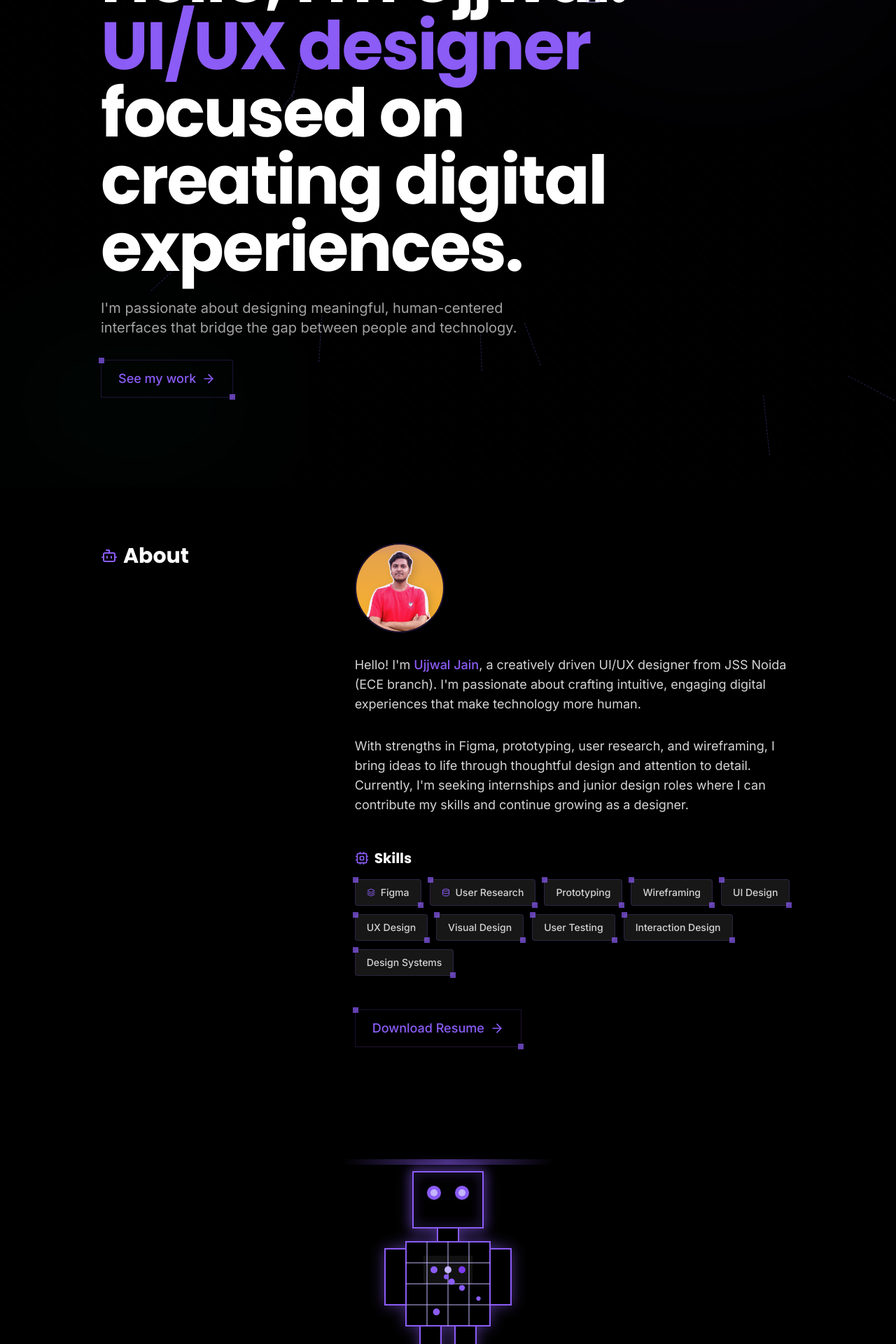
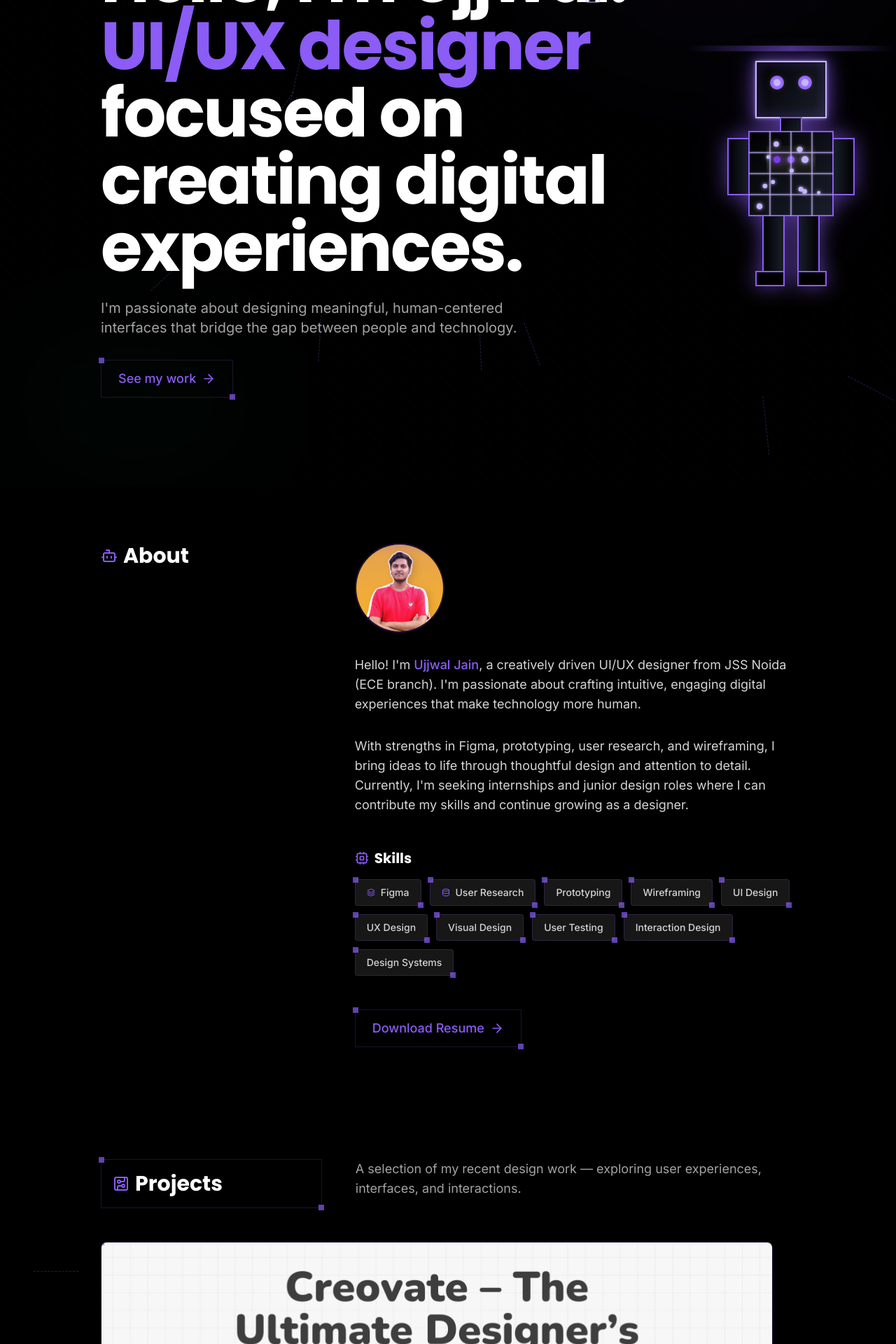
Before and after one commit to ujjwaljain91/ujjwal-design-portfolio, a React (Vite) app: page / in a window 1280 px wide. Shown: the part 220-2140 px from the top of the page at 70% size. Built offline with nearby package versions, Linux system fonts and the light colour scheme.

Commit message:
Enhance robot component appearance
Improved the visual appearance of the robot component and integrated it into the hero section. The robot is now hidden when the website is scrolled, similar to the reference website.

```diff
--- a/src/components/Robot.tsx
+++ b/src/components/Robot.tsx
@@ -1,10 +1,24 @@
 
-import React, { useEffect, useRef } from 'react';
+import React, { useEffect, useRef, useState } from 'react';
 
 const Robot = () => {
   const canvasRef = useRef<HTMLCanvasElement>(null);
+  const [opacity, setOpacity] = useState(1);
 
   useEffect(() => {
+    // Add scroll listener to control visibility
+    const handleScroll = () => {
+      const scrolled = window.scrollY;
+      // Gradually decrease opacity as user scrolls (0-300px)
+      if (scrolled < 300) {
+        setOpacity(1 - scrolled / 300);
+      } else {
+        setOpacity(0);
+      }
+    };
+
+    window.addEventListener('scroll', handleScroll);
+
     const canvas = canvasRef.current;
     if (!canvas) return;
 
@@ -15,32 +29,40 @@ const Robot = () => {
     canvas.width = 300;
     canvas.height = 400;
 
-    // Colors that match the website theme
+    // Enhanced colors with gradients
     const purpleMain = '#8B5CF6';
     const purpleLight = '#C4B5FD';
+    const purpleDark = '#7C3AED';
     const blackBg = '#000000';
-    const purpleDark = '#7C3AED';
+    const glowColor = '#D6BCFA';
 
-    // Draw the robot
+    // Draw the robot with enhanced visuals
     const drawRobot = () => {
       // Clear canvas
       ctx.clearRect(0, 0, canvas.width, canvas.height);
 
-      // Head
-      ctx.fillStyle = blackBg;
+      // Head with gradient
+      const headGradient = ctx.createLinearGradient(100, 50, 200, 130);
+      headGradient.addColorStop(0, blackBg);
+      headGradient.addColorStop(1, '#1A1F2C');
+
+      ctx.fillStyle = headGradient;
       ctx.fillRect(100, 50, 100, 80);
 
-      // Purple glow around head
+      // Purple glow effect around head
       ctx.shadowColor = purpleMain;
       ctx.shadowBlur = 15;
-      ctx.strokeStyle = purpleMain;
+      ctx.strokeStyle = purpleLight;
       ctx.lineWidth = 2;
       ctx.strokeRect(100, 50, 100, 80);
 
       // Reset shadow
       ctx.shadowBlur = 0;
 
-      // Eyes
+      // Eyes with animated glow
+      const pulseIntensity = Math.sin(Date.now() / 500) * 0.5 + 0.5;
+
+      // Main eye circles
       ctx.fillStyle = purpleMain;
       ctx.beginPath();
       ctx.arc(130, 80, 10, 0, Math.PI * 2);
@@ -49,9 +71,9 @@ const Robot = () => {
       ctx.arc(170, 80, 10, 0, Math.PI * 2);
       ctx.fill();
 
-      // Eye glow
-      ctx.shadowColor = purpleMain;
-      ctx.shadowBlur = 8;
+      // Eye glow with animation
+      ctx.shadowColor = glowColor;
+      ctx.shadowBlur = 8 + pulseIntensity * 5;
       ctx.fillStyle = purpleLight;
       ctx.beginPath();
       ctx.arc(130, 80, 5, 0, Math.PI * 2);
@@ -64,57 +86,92 @@ const Robot = () => {
       ctx.shadowBlur = 0;
 
       // Neck
-      ctx.fillStyle = blackBg;
+      const neckGradient = ctx.createLinearGradient(135, 130, 165, 150);
+      neckGradient.addColorStop(0, blackBg);
+      neckGradient.addColorStop(1, '#1A1F2C');
+
+      ctx.fillStyle = neckGradient;
       ctx.fillRect(135, 130, 30, 20);
       ctx.strokeStyle = purpleMain;
       ctx.lineWidth = 2;
       ctx.strokeRect(135, 130, 30, 20);
 
-      // Body
-      ctx.fillStyle = blackBg;
+      // Body with gradient
+      const bodyGradient = ctx.createLinearGradient(90, 150, 210, 270);
+      bodyGradient.addColorStop(0, blackBg);
+      bodyGradient.addColorStop(1, '#1A1F2C');
+
+      ctx.fillStyle = bodyGradient;
       ctx.fillRect(90, 150, 120, 120);
       ctx.strokeStyle = purpleMain;
       ctx.lineWidth = 2;
       ctx.strokeRect(90, 150, 120, 120);
 
-      // Control panel
-      ctx.fillStyle = '#111111';
+      // Control panel with metallic effect
+      const panelGradient = ctx.createLinearGradient(115, 170, 115, 210);
+      panelGradient.addColorStop(0, '#111111');
+      panelGradient.addColorStop(0.5, '#2A2A2A');
+      panelGradient.addColorStop(1, '#111111');
+
+      ctx.fillStyle = panelGradient;
       ctx.fillRect(115, 170, 70, 40);
 
-      // Lights on control panel
-      const lightColors = [purpleMain, purpleLight, purpleDark];
+      // Animated lights on control panel
+      const lightColors = [purpleDark, purpleMain, purpleLight];
       for (let i = 0; i < 3; i++) {
+        const pulseOffset = Math.sin(Date.now() / 400 + i) * 0.5 + 0.5;
+
+        ctx.shadowColor = lightColors[i % 3];
+        ctx.shadowBlur = 5 + pulseOffset * 5;
         ctx.fillStyle = lightColors[i % 3];
         ctx.beginPath();
         ctx.arc(130 + i * 20, 190, 5, 0, Math.PI * 2);
         ctx.fill();
       }
 
-      // Arms
+      ctx.shadowBlur = 0;
+
+      // Arms with gradients
       // Left arm
-      ctx.fillStyle = blackBg;
+      const leftArmGradient = ctx.createLinearGradient(60, 160, 90, 160);
+      leftArmGradient.addColorStop(0, blackBg);
+      leftArmGradient.addColorStop(1, '#1A1F2C');
+
+      ctx.fillStyle = leftArmGradient;
       ctx.fillRect(60, 160, 30, 80);
       ctx.strokeStyle = purpleMain;
       ctx.lineWidth = 2;
       ctx.strokeRect(60, 160, 30, 80);
 
       // Right arm
-      ctx.fillStyle = blackBg;
+      const rightArmGradient = ctx.createLinearGradient(210, 160, 240, 160);
+      rightArmGradient.addColorStop(0, '#1A1F2C');
+      rightArmGradient.addColorStop(1, blackBg);
+
+      ctx.fillStyle = rightArmGradient;
       ctx.fillRect(210, 160, 30, 80);
       ctx.strokeStyle = purpleMain;
       ctx.lineWidth = 2;
       ctx.strokeRect(210, 160, 30, 80);
 
-      // Legs
+      // Legs with gradients
       // Left leg
-      ctx.fillStyle = blackBg;
+      const leftLegGradient = ctx.createLinearGradient(110, 270, 140, 270);
+      leftLegGradient.addColorStop(0, blackBg);
+      leftLegGradient.addColorStop(1, '#1A1F2C');
+
+      ctx.fillStyle = leftLegGradient;
       ctx.fillRect(110, 270, 30, 80);
       ctx.strokeStyle = purpleMain;
       ctx.lineWidth = 2;
       ctx.strokeRect(110, 270, 30, 80);
 
       // Right leg
-      ctx.fillStyle = blackBg;
+      const rightLegGradient = ctx.createLinearGradient(160, 270, 190, 270);
+      rightLegGradient.addColorStop(0, '#1A1F2C');
+      rightLegGradient.addColorStop(1, blackBg);
+
+      ctx.fillStyle = rightLegGradient;
       ctx.fillRect(160, 270, 30, 80);
       ctx.strokeStyle = purpleMain;
       ctx.lineWidth = 2;
@@ -133,11 +190,13 @@ const Robot = () => {
       ctx.lineWidth = 2;
       ctx.strokeRect(160, 350, 40, 20);
 
-      // Circuit lines on body
+      // Enhanced circuit lines on body with glow effect
+      ctx.shadowColor = purpleLight;
+      ctx.shadowBlur = 3;
       ctx.strokeStyle = purpleLight;
       ctx.lineWidth = 1;
 
-      // Horizontal lines
+      // Horizontal circuit lines
       for (let i = 1; i < 4; i++) {
         ctx.beginPath();
         ctx.moveTo(90, 150 + i * 30);
@@ -145,7 +204,7 @@ const Robot = () => {
         ctx.stroke();
       }
 
-      // Vertical lines
+      // Vertical circuit lines
       for (let i = 1; i < 4; i++) {
         ctx.beginPath();
         ctx.moveTo(90 + i * 30, 150);
@@ -153,50 +212,53 @@ const Robot = () => {
         ctx.stroke();
       }
 
-      // Add some tech dots
-      ctx.fillStyle = purpleMain;
-      for (let i = 0; i < 5; i++) {
+      // Add more detailed tech effects - glowing dots
+      ctx.shadowBlur = 5;
+      ctx.fillStyle = purpleLight;
+
+      // Create random tech dots that pulse
+      for (let i = 0; i < 10; i++) {
         const x = 100 + Math.random() * 100;
         const y = 160 + Math.random() * 100;
-        const size = 2 + Math.random() * 3;
+        const pulseOffset = Math.sin(Date.now() / 300 + i) * 0.5 + 0.5;
+        const size = (2 + Math.random() * 3) * (0.7 + pulseOffset * 0.5);
+
         ctx.beginPath();
         ctx.arc(x, y, size, 0, Math.PI * 2);
         ctx.fill();
       }
     };
 
-    // Animation for the robot's lights
-    let frame = 0;
+    // Animation loop for the robot
     const animate = () => {
-      frame++;
-
-      if (frame % 30 === 0) {
-        drawRobot();
-      }
-
+      drawRobot();
       requestAnimationFrame(animate);
     };
 
-    drawRobot();
     animate();
 
     return () => {
-      // Cleanup
+      window.removeEventListener('scroll', handleScroll);
     };
   }, []);
 
   return (
-    <div className="robot-container flex justify-center items-center my-12">
+    <div
+      className="robot-container absolute right-0 top-1/2 -translate-y-1/2 transform transition-opacity duration-500"
+      style={{ opacity }}
+    >
       <div className="relative">
         <canvas
           ref={canvasRef}
           className="robot-canvas z-10"
-          style={{ filter: 'drop-shadow(0 0 10px rgba(139, 92, 246, 0.5))' }}
+          style={{ filter: 'drop-shadow(0 0 15px rgba(139, 92, 246, 0.6))' }}
         />
+
         {/* Tech background effects */}
         <div className="absolute top-0 left-0 w-full h-full -z-10">
           <div className="absolute top-1/4 left-1/4 w-1/2 h-1/2 rounded-full bg-purple/10 blur-3xl animate-pulse-slow"></div>
         </div>
+
         {/* Scanner line effect */}
         <div className="absolute top-0 left-0 w-full h-full overflow-hidden pointer-events-none">
           <div className="w-full h-2 bg-gradient-to-r from-transparent via-purple/50 to-transparent absolute animate-scan-y"></div>
--- a/src/pages/Index.tsx
+++ b/src/pages/Index.tsx
@@ -19,9 +19,12 @@ const Index = () => {
       <CustomCursor />
 
       <Navbar />
-      <Hero />
+      <div className="relative">
+        <Hero />
+        {/* Robot placed in Hero section with absolute positioning */}
+        <Robot />
+      </div>
       <AboutSection />
-      <Robot />
       <ProjectsSection />
       <ContactSection />
       <Footer />
```
